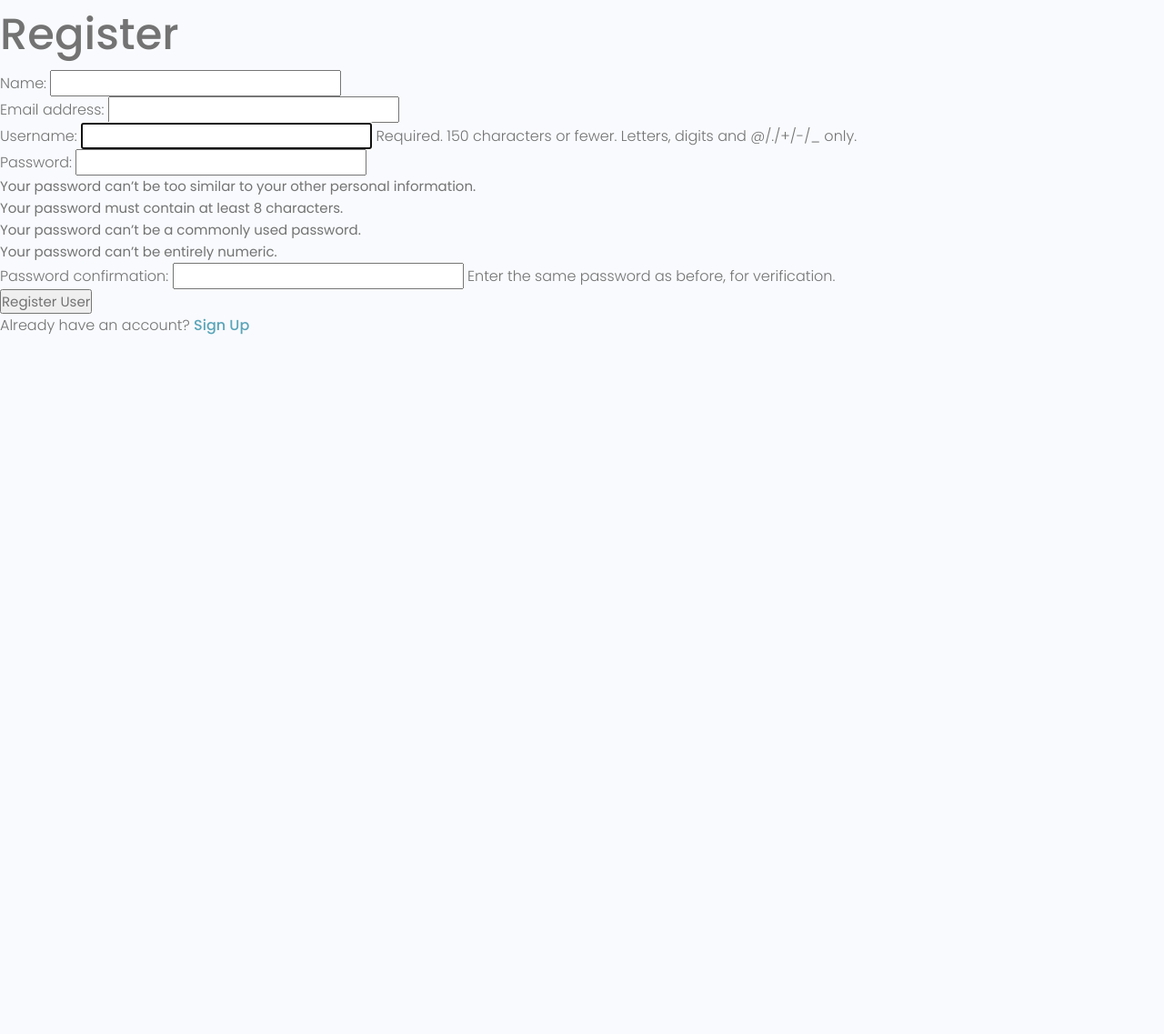
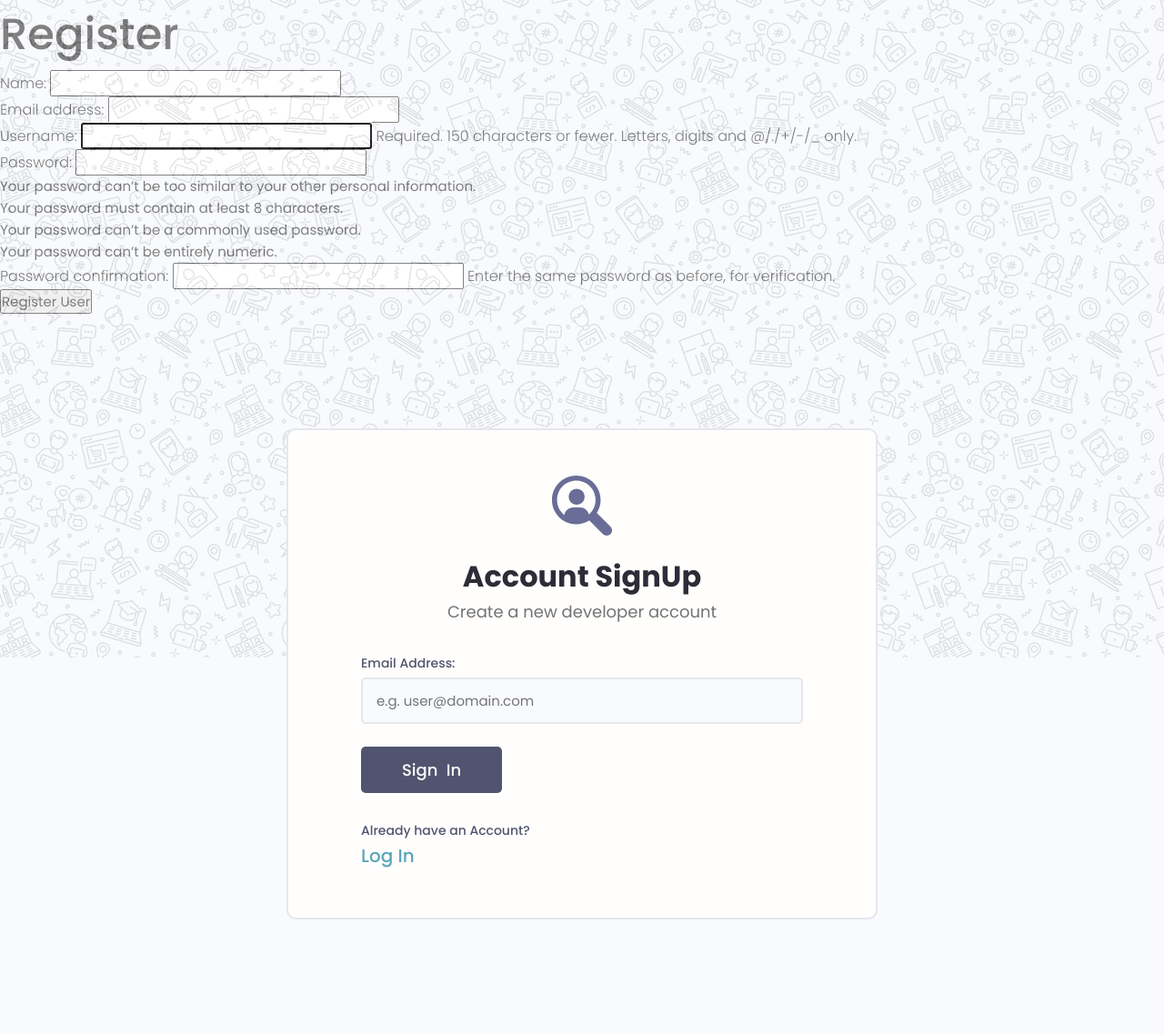
Before and after one commit to prestonb91/django-dev-search-course, a Django app: page /register/ in a window 1280 px wide. Shown: the part 77-1214 px from the top of the page at 91% size. Before the commit the page ends 445 px from the top, so only its background shows below. Run offline with Django 5.2, Linux system fonts and the light colour scheme.

Commit message:
style: import and update registration theme

```diff
--- a/users/templates/users/login_register.html
+++ b/users/templates/users/login_register.html
@@ -1,4 +1,6 @@
 {% extends 'main.html' %}
+
+{% load static %}
 
 {% block content %}
 
@@ -11,7 +13,40 @@
     <input type="submit" value="Register User">
 </form>
 
-<p>Already have an account? <a href="{% url 'login' %}">Sign Up</a></p>
+<div class="auth">
+    <div class="card">
+      <div class="auth__header text-center">
+        <a href="/">
+          <img src="{% static 'images/icon.svg' %}" alt="icon" />
+        </a>
+        <h3>Account SignUp</h3>
+        <p>Create a new developer account</p>
+      </div>
+
+      <form action="#" class="form auth__form">
+
+        <!-- Input:Email -->
+        <div class="form__field">
+          <label for="formInput#email">Email Address: </label>
+          <input
+            class="input input--email"
+            id="formInput#email"
+            type="email"
+            name="email"
+            placeholder="e.g. user@domain.com"
+          />
+        </div>
+
+        <div class="auth__actions">
+          <input class="btn btn--sub btn--lg" type="submit" value="Sign  In" />
+        </div>
+      </form>
+      <div class="auth__alternative">
+        <p>Already have an Account?</p>
+        <a href="{% url 'login' %}">Log In</a>
+      </div>
+    </div>
+  </div>
 
 {% else %}
 
@@ -21,7 +56,7 @@
 
       <div class="auth__header text-center">
         <a href="/">
-          <img src="images/icon.svg" alt="icon" />
+          <img src="{% static 'images/icon.svg' %}" alt="icon" />
         </a>
         <h3>Account Login</h3>
         <p>Hello Developer, Welcome Back!</p>
```
Also changed, not shown: templates/signup.html (+0 -16 lines), static/images/icon.svg (added), static/images/pattern.jpg (added).
